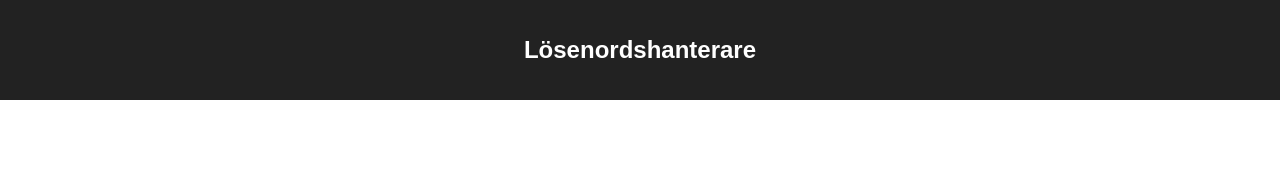
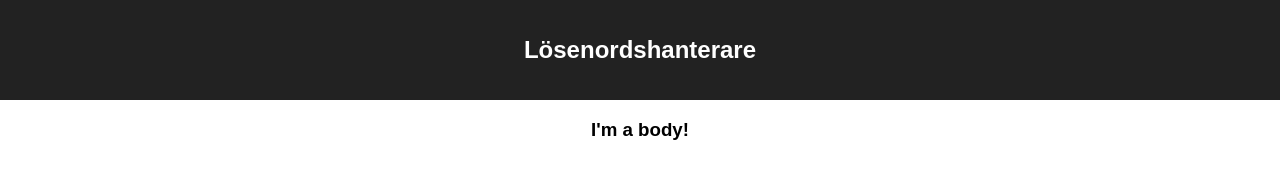
Before and after one commit to cristianbretti/passwordpoc, a React (Create React App) app in the folder password-app/: page / in a window 1280 px wide. Shown: the top 191 px of the page. Built offline with nearby package versions, Linux system fonts and the light colour scheme.

Commit message:
The App.js needed some style

```diff
--- /dev/null
+++ b/password-app/src/App.css
@@ -0,0 +1,3 @@
+.App {
+  text-align: center;
+}
--- a/password-app/src/App.js
+++ b/password-app/src/App.js
@@ -1,10 +1,15 @@
 import React, { Component } from 'react';
 import Header from './App/Header'
+import Body from './App/Body'
+import './App.css';
 
 class App extends Component {
   render() {
     return (
-      <Header/>
+    <div className="App">
+    	<Header/>
+    	<Body/>
+    </div>
     );
   }
 }
--- a/password-app/src/App/Header.js
+++ b/password-app/src/App/Header.js
@@ -4,7 +4,7 @@ import './Header.css';
 class Header extends Component {
   render() {
     return (
-      <div className="App">
+      <div>
         <header className="Header">
           <h1 className="Title">Lösenordshanterare</h1>
         </header>
```
